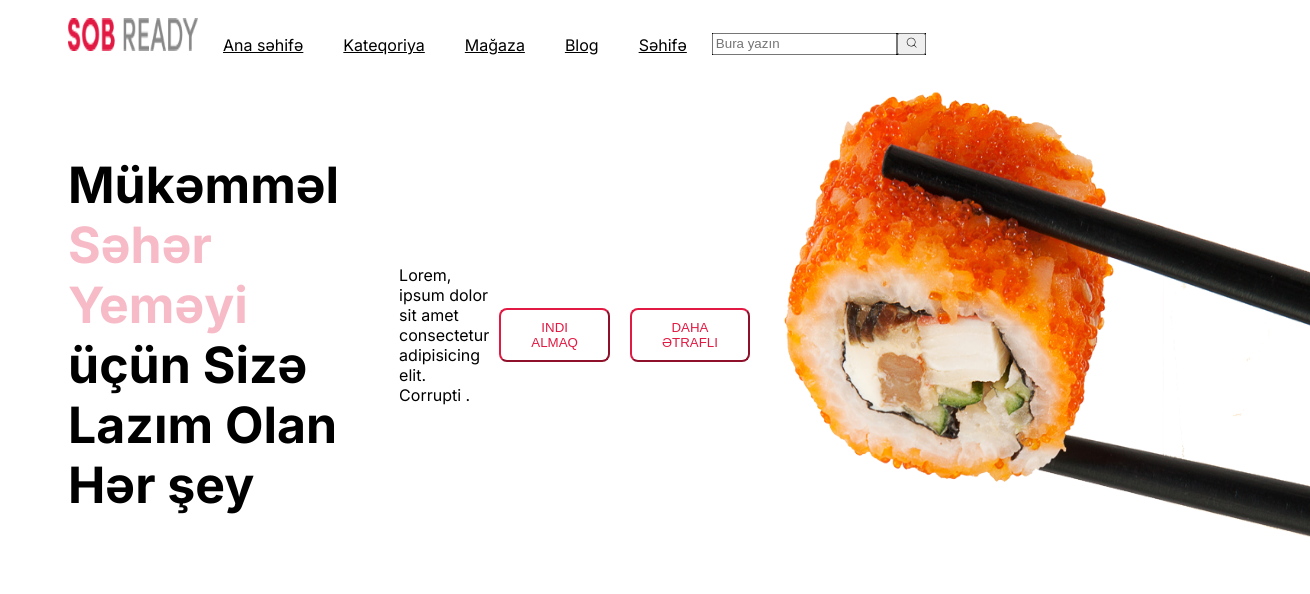
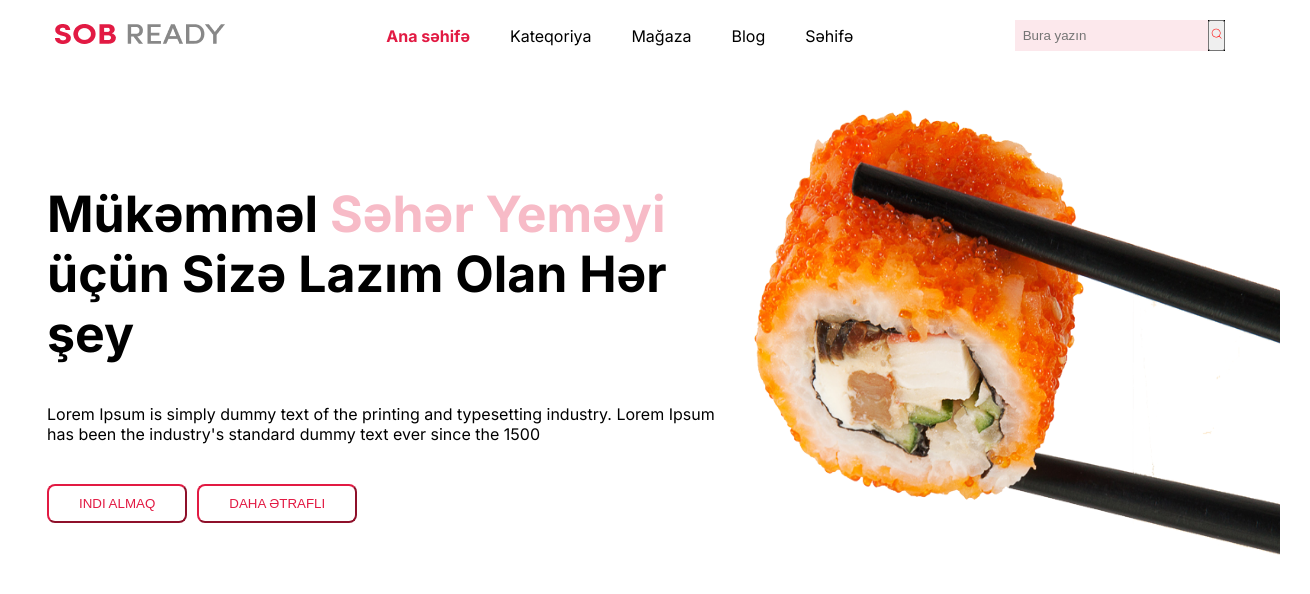
Before and after one commit to catcoderu/myproject, a Next.js app: page / in a window 1280 px wide. Shown: the top 594 px of the page, 1310 px wide, since content can reach past the window. Built offline with nearby package versions, Linux system fonts and the light colour scheme.

Commit message:
add header

```diff
--- a/app/(site)/globals.css
+++ b/app/(site)/globals.css
@@ -9,7 +9,15 @@
 
 .container{
     max-width: 1200px;
-    margin: auto;
+    margin: 0 auto;
     padding: 0 15px;
-    margin: 30px;
 }
+
+a.nav{
+    color: black;
+}
+
+a.activeNav {
+    color: #E21A43;
+    font-weight: 700;
+}
--- a/app/(site)/layout.tsx
+++ /dev/null
@@ -1,14 +0,0 @@
-import React from 'react'
-import  Header from '@/components/Header'
-
-
-const layout = ({children}: {children: React.ReactNode}) => {
-  return (
-    <div>
-        <Header/>
-{children}
-    </div>
-  )
-}
-
-export default layout
--- a/app/(site)/page.tsx
+++ b/app/(site)/page.tsx
@@ -1,8 +1,11 @@
+import Hero from '@/components/Hero'
 import React from 'react'
 
 const page = () => {
   return (
-    <div></div>
+<>
+<Hero/>
+</>
   )
 }
 
--- a/app/layout.tsx
+++ b/app/layout.tsx
@@ -1,5 +1,7 @@
 import type { Metadata } from "next";
 import { Inter } from "next/font/google";
+import Header from '@/components/Header'
+import './(site)/globals.css'
 
 
 const inter = Inter({ subsets: ["latin"] });
@@ -16,7 +18,9 @@ export default function RootLayout({
 }>) {
   return (
     <html lang="en">
-      <body className={inter.className}>{children}</body>
+      <body className={inter.className}>
+        <Header />
+        {children}</body>
     </html>
   );
 }
--- a/components/Header/index.tsx
+++ b/components/Header/index.tsx
@@ -1,9 +1,9 @@
 import React from 'react'
 import styles from "./style.module.css"
 import Link from 'next/link'
-import Image from 'next/image'
 import Navigation from '../navigation/Index'
 import SearchBar from '../SearchBar/Index'
+import Image from 'next/image'
 
 
 
@@ -11,28 +11,22 @@ import SearchBar from '../SearchBar/Index'
 const Header = () => {
   return (
 
- <>       <div className="container">
- <div className={styles.navigation}>
+    <>
+{/* header */}
+    <header>
+       <div className="container">
+      <nav className={styles.navigation}>
 
-<div className='logo'>
-  <Link href="/"><Image src="/logo.png" alt="logo" width={130} height={33}  /> </Link> </div>
-<div className='navbar'><Navigation/>  </div>
-<SearchBar/>
+        <div className='logo'>
+          <Link href="/"><Image src="/logo.png" alt="logo" width={170} height={20} /> </Link> </div>
+        <div className='navbar'><Navigation />  </div>
+        <SearchBar />
 
+      </nav>
 </div>
-<div className={styles.content}>
-<h1 className={styles.title}>Mükəmməl <span>Səhər Yeməyi</span> üçün Sizə Lazım Olan Hər şey </h1>
-<p>Lorem, ipsum dolor sit amet consectetur adipisicing elit. Corrupti .</p>
-<button className={styles.button}>INDI ALMAQ</button>
-<button className={styles.button}>DAHA ƏTRAFLI</button>
-<div className={styles.bannerImage}> <Image src="/sushi.png" alt="sushi" width={550} height={500}  /></div>
+    </header>
 
-
-</div>
-
-</div>
-</>
-
+    </>
 
   )
 }
--- a/components/Header/style.module.css
+++ b/components/Header/style.module.css
@@ -1,52 +1,9 @@
+
+
 .navigation {
     display: flex;
-    margin-left: 60px;
-    align-items: flex-end;
-    padding: 10px 0;
-
+    align-items: center;
+    justify-content: space-between;
+    padding: 20px 0;
 
 }
-
-.content{
-    display: flex;
-    justify-content: space-around;
-    align-items: center;
-}
-
-
-
-.title{
-
-    font-size: 50px;
-    padding: 30px 0px;
-    margin: 60px;
-    display: block;
-}
-
-.title span{
-    color: #F7BBC7;
-}
-
-
-.button{
-    color: #E21A43;
-    background-color: white;
-   padding: 10px 30px;
-    cursor: pointer;
-    border-radius: 8px;
-    border-color: #E21A43;
-    margin: 10px;
-
-}
-
-.button:hover{
-    color: white;
-    background-color:  #E21A43;
-}
-
-@media  (max-width:992px){
-    .title {
-        font-size: 60px;
-        text-align: center;
-    }
-}
--- /dev/null
+++ b/components/Hero/index.tsx
@@ -0,0 +1,29 @@
+import styles from "./styles.module.css"
+import Image from 'next/image'
+
+const Hero = () => {
+    return (
+        <>
+            {/* banner */}
+
+            <section className={styles.hero}>
+                <div className="container">
+                    <div className={styles.content}>
+                        <div className={styles.hero_left}>
+                            <h1 className={styles.title}>Mükəmməl <span>Səhər Yeməyi</span> üçün Sizə Lazım Olan Hər şey </h1>
+                            <p>Lorem Ipsum is simply dummy text of the printing and typesetting industry. Lorem Ipsum has been the industry's standard dummy text ever since the 1500</p>
+                            <div>
+                                <button className={styles.button}>INDI ALMAQ</button>
+                                <button className={styles.button}>DAHA ƏTRAFLI</button>
+                            </div>
+                        </div>
+                    </div>
+
+                </div>
+                        <div className={styles.bannerImage}> <Image src="/sushi.png" alt="sushi" width={550} height={500} /></div>
+            </section>
+        </>
+    )
+}
+
+export default Hero
--- /dev/null
+++ b/components/Hero/styles.module.css
@@ -0,0 +1,54 @@
+.hero {
+    display: flex;
+    padding: 30px 0;
+    align-items: center;
+}
+
+.content {
+    display: flex;
+    justify-content: space-around;
+    align-items: center;
+}
+
+.hero_left {
+    display: flex;
+    flex-direction: column;
+    gap: 40px;
+    margin-left: 2rem;
+}
+
+
+.title {
+
+    font-size: 50px;
+
+
+}
+
+.title span {
+    color: #F7BBC7;
+}
+
+
+.button {
+    color: #E21A43;
+    background-color: white;
+    padding: 10px 30px;
+    cursor: pointer;
+    border-radius: 8px;
+    border-color: #E21A43;
+    margin-right: 10px;
+    transition: .5s all ease-in-out;
+}
+
+.button:hover {
+    color: white;
+    background-color: #E21A43;
+}
+
+@media (max-width:992px) {
+    .title {
+        font-size: 60px;
+        text-align: center;
+    }
+}
--- a/components/SearchBar/Index.tsx
+++ b/components/SearchBar/Index.tsx
@@ -6,8 +6,8 @@ const SearchBar = () => {
   return (
     <form >
       <div className={styles.search}>
-      <input className='{styles.searchbar}' type="search" placeholder='Bura yazın' />
-      <button className='{styles.btn}'><CiSearch /></button></div>
+        <input className={styles.searchbar} type="search" placeholder='Bura yazın' />
+        <button className={styles.btn}><CiSearch /></button></div>
     </form>
   );
 }
--- a/components/SearchBar/style.module.css
+++ b/components/SearchBar/style.module.css
@@ -1,14 +1,17 @@
-.search{
+.search {
     background-color: black;
     display: flex;
 
     justify-content: flex-end;
 }
 
-.searchbar{
-    background-color: rgb(215, 27, 27);
+.searchbar {
+    background: #FCE8EC;
+    outline: none;
+    border: none;
+    padding: 8px;
 }
 
-.btn{
+.btn {
     color: red;
 }
--- a/components/navigation/Index.tsx
+++ b/components/navigation/Index.tsx
@@ -15,6 +15,8 @@ const links = [
 
 const Navigation = () => {
     const pathname=usePathname();
+    console.log(pathname);
+
   return (
     <div className='container'>
     <nav className={styles.navigation}>
@@ -22,7 +24,7 @@ const Navigation = () => {
    <div className={styles.links}>
    { links.map(({id,to,title})=>{
             return (
-            <Link className={pathname === to ? 'active' : ''} href={to} key={id}>
+            <Link className={pathname === to ? 'activeNav' : 'nav'} href={to} key={id}>
                 {title}
                 </Link>
                 );
--- a/components/navigation/style.module.css
+++ b/components/navigation/style.module.css
@@ -18,12 +18,4 @@
 .links a{
     display: inline-block;
     padding: 7px 20px;
-    color: black;
-
 }
-
-a.active {
-    background-color: green;
-    border-radius: 10px;
-    color: white;
-}
```
